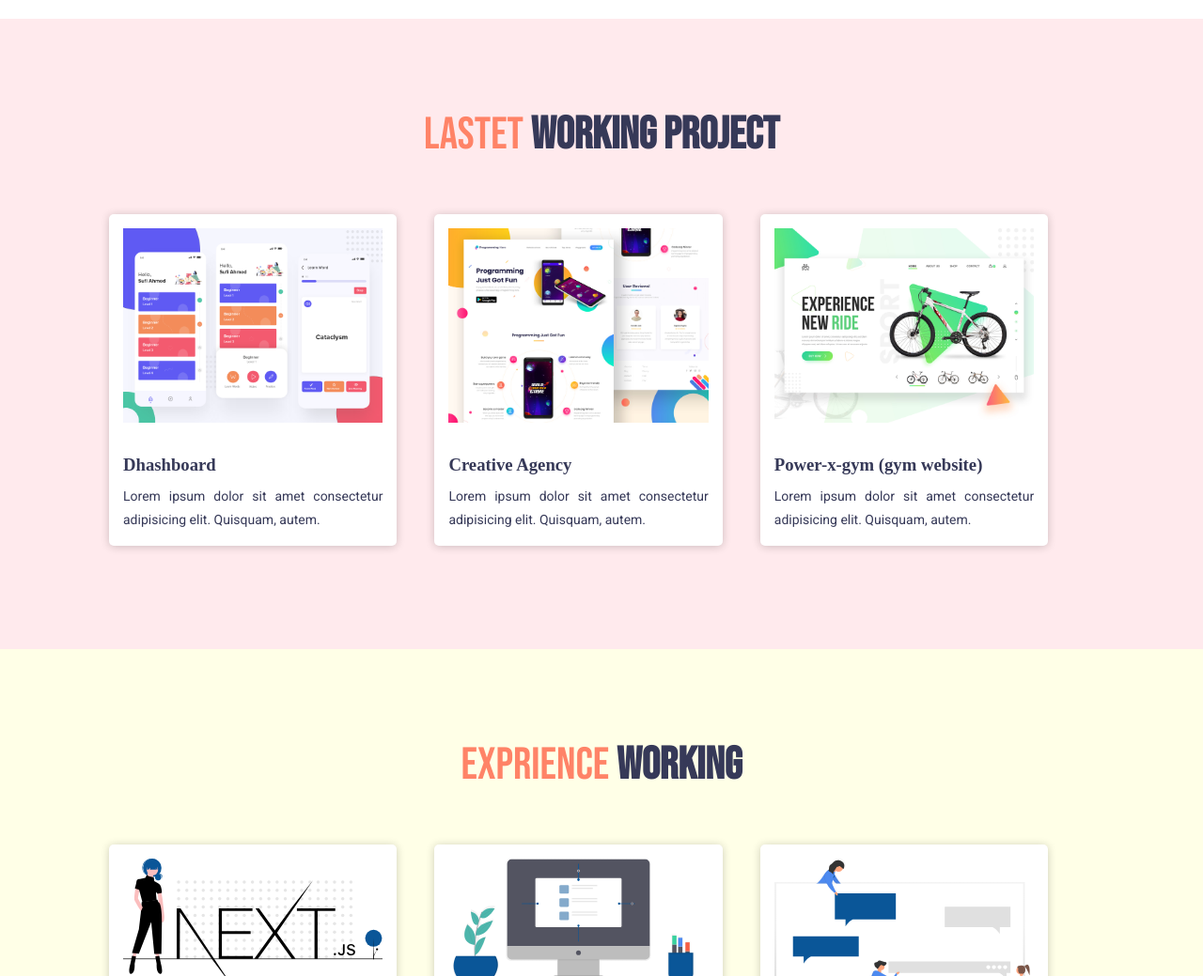
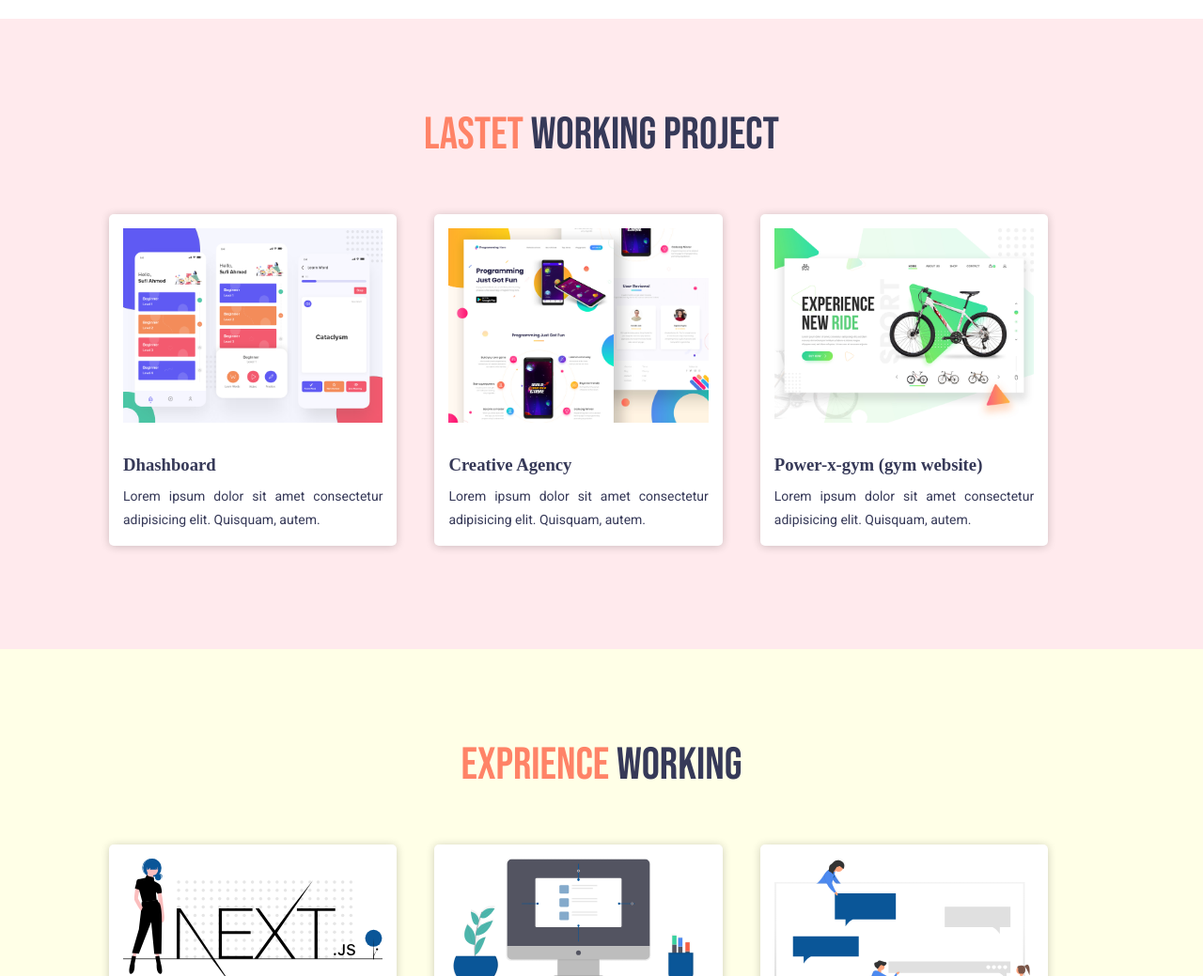
Before and after one commit to abdurrahman200/me, a plain HTML site: page index.html in a window 1280 px wide. Shown: the part 1000-2039 px from the top of the page at 94% size. Drawn offline with Linux system fonts and the light colour scheme.

Commit message:
Change Something

```diff
--- a/css/style.css
+++ b/css/style.css
@@ -6,6 +6,7 @@
 }
 body {
     color: #363958;
+
 }
 /* Create screen  */
 .top-banner{
@@ -148,7 +149,7 @@ section.project .container{
 section.project h2{
     font-family: Bebas Neue;
     font-style: normal;
-    font-weight: bold;
+    font-weight: 300;
     font-size: 48px;
     line-height: 48px;
 }
@@ -172,7 +173,7 @@ section.Exprience .container{
 section.Exprience h2{
     font-family: Bebas Neue;
     font-style: normal;
-    font-weight: bold;
+    font-weight: 300;
     font-size: 48px;
     line-height: 48px;
 }
```
